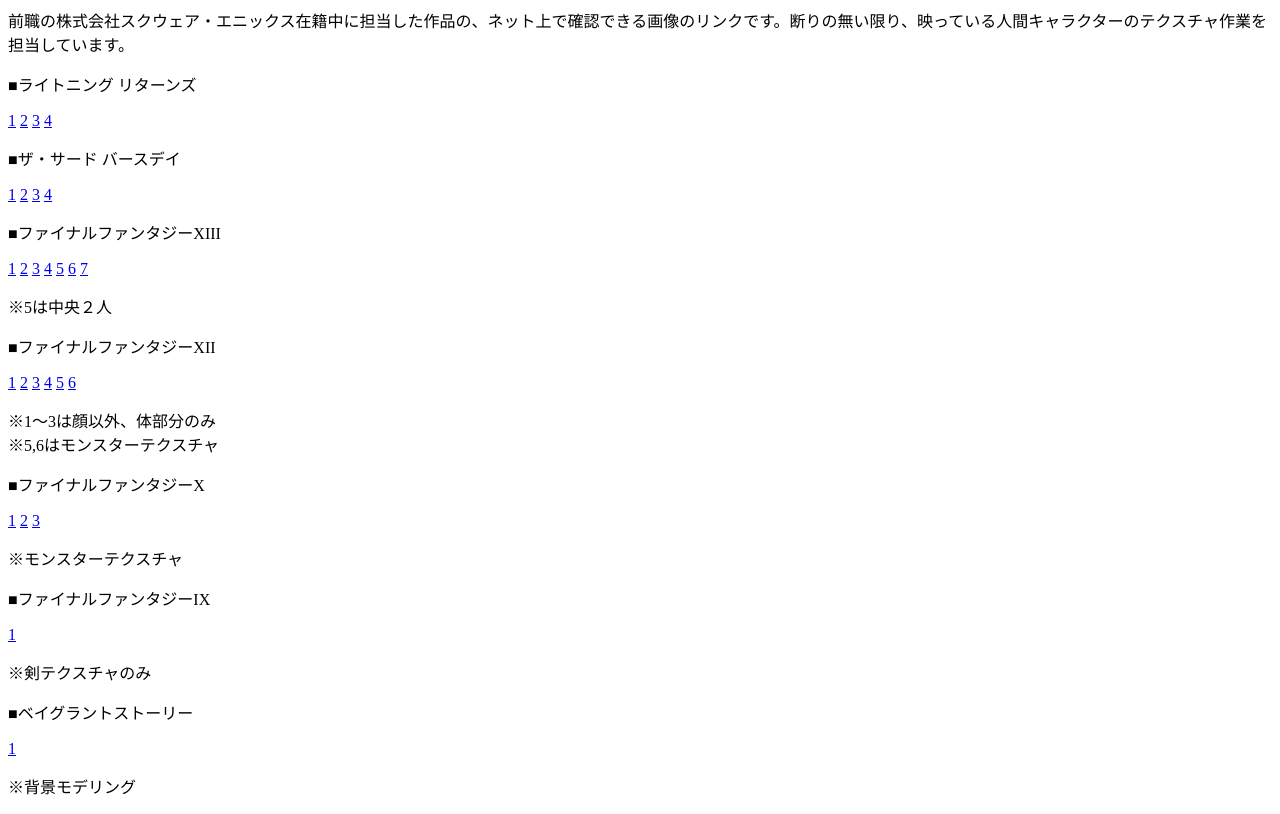
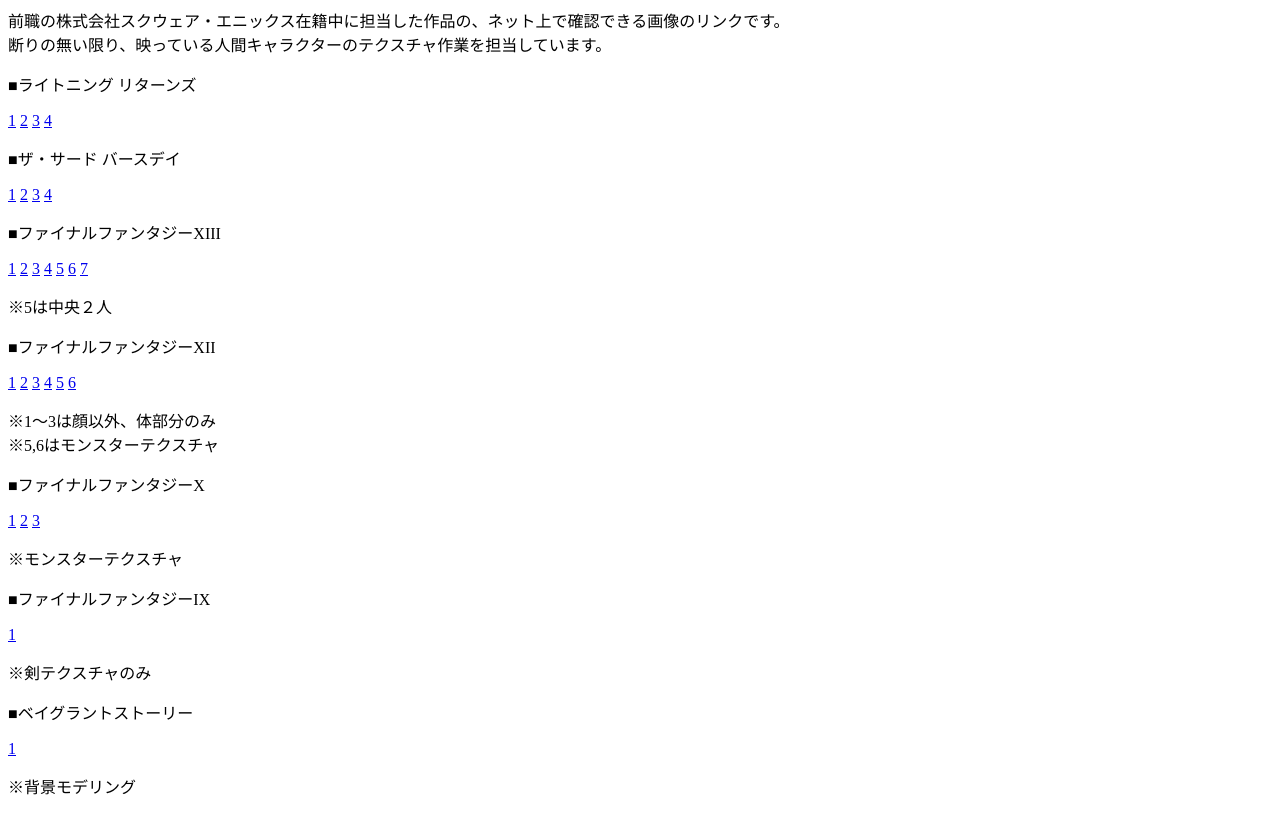
Before and after one commit to Fangtooth/Portfolio, a plain HTML site: page links.html in a window 1280 px wide. Drawn offline with Linux system fonts and the light colour scheme.

Commit message:
Update links.html

```diff
--- a/links.html
+++ b/links.html
@@ -4,7 +4,8 @@
 </head>
 <body>
 
-<p>前職の株式会社スクウェア・エニックス在籍中に担当した作品の、ネット上で確認できる画像のリンクです。断りの無い限り、映っている人間キャラクターのテクスチャ作業を担当しています。</p>
+<p>前職の株式会社スクウェア・エニックス在籍中に担当した作品の、ネット上で確認できる画像のリンクです。<br>
+    断りの無い限り、映っている人間キャラクターのテクスチャ作業を担当しています。</p>
 
 
 <p>■ライトニング リターンズ </p>
```
